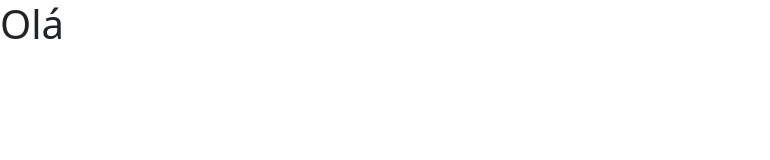
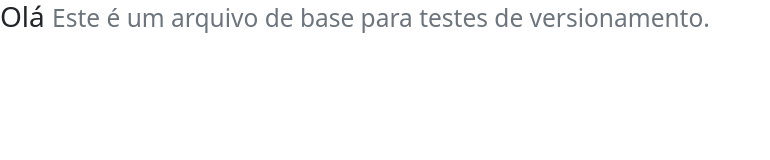
Before and after one commit to ErickMDC191/ATIVIDADE-GIT, a plain HTML site: page index.html in a window 1280 px wide. Shown: the whole page, without its empty margins (0-770 px from the left). Drawn offline with nearby package versions, Linux system fonts and the light colour scheme.

Commit message:
Update index.html

```diff
--- a/index.html
+++ b/index.html
@@ -10,7 +10,10 @@
     <title>Exercício de GIT</title>
   </head>
   <body>
-    <h1>Olá</h1>
+   <h3>
+        Olá
+        <small class="text-muted">Este é um arquivo de base para testes de versionamento.</small>
+   </h3>
 
     <!-- Bootstrap JS Bundle with Popper -->
     <script src="https://cdn.jsdelivr.net/npm/bootstrap@5.1.3/dist/js/bootstrap.bundle.min.js" integrity="sha384-ka7Sk0Gln4gmtz2MlQnikT1wXgYsOg+OMhuP+IlRH9sENBO0LRn5q+8nbTov4+1p" crossorigin="anonymous"></script>
```
